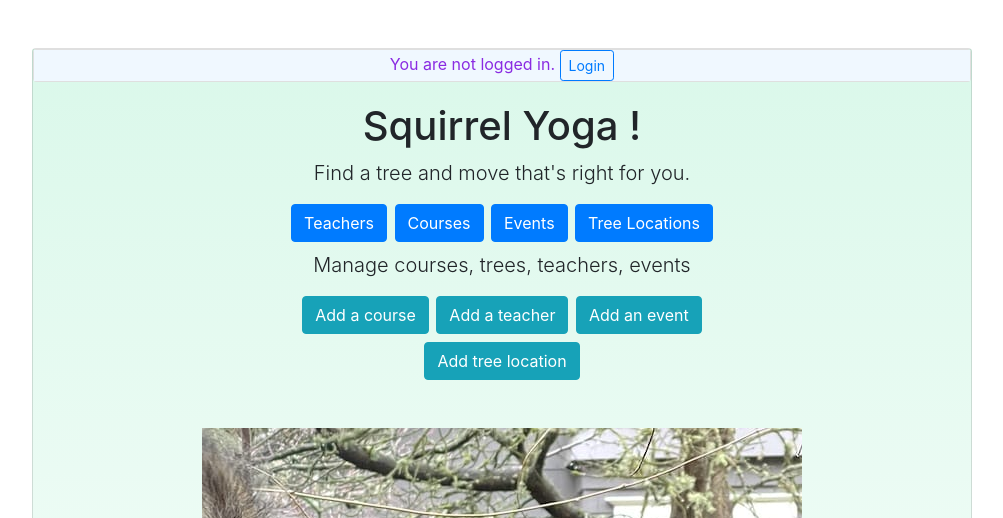
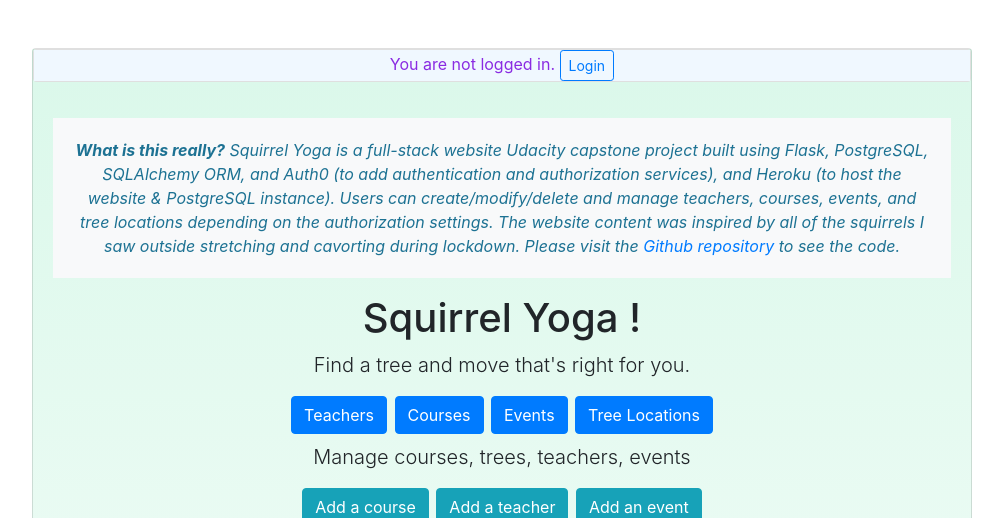
Before and after one commit to agwcolor/Squirrel_Yoga, a Flask app: page / in a window 1280 px wide. Shown: the part 56-574 px from the top of the page, without its empty margins (138-1141 px from the left). Run offline with Flask 2, Linux system fonts and the light colour scheme; parts of the project's set-up code (start-up, migrations or seed data) failed here and were passed over; some libraries are stand-ins or nearby versions.

Commit message:
Add repo note. Update Heroku 22 docs

```diff
--- a/static/base.css
+++ b/static/base.css
@@ -4,6 +4,11 @@
     padding-bottom: 2em;
     border: solid 1px #ebebeb;
 
+}
+.intro {
+    text-align: center;
+    color: rgb(29, 114, 147);
+    font-style: italic;
 }
 
 .tile {
--- a/templates/index.html
+++ b/templates/index.html
@@ -18,6 +18,7 @@
     <div class="card-body">
       <div class="row">
         <div class="col">
+          <p><div class="card-body bg-light intro"><strong>What is this really?</strong> Squirrel Yoga is a full-stack website Udacity capstone project built using Flask, PostgreSQL, SQLAlchemy ORM, and Auth0 (to add authentication and authorization services), and Heroku (to host the website & PostgreSQL instance). Users can create/modify/delete and manage teachers, courses, events, and tree locations depending on the authorization settings.  The website content was inspired by all of the squirrels I saw outside stretching and cavorting during lockdown. Please visit the <a href="https://github.com/agwcolor/Squirrel_Yoga">Github repository</a> to see the code.</div></p>
           <h1>Squirrel Yoga !</h1>
           <p class="lead">Find a tree and move that's right for you.</p>
           <h3>
```
Also changed, not shown: README.md.
